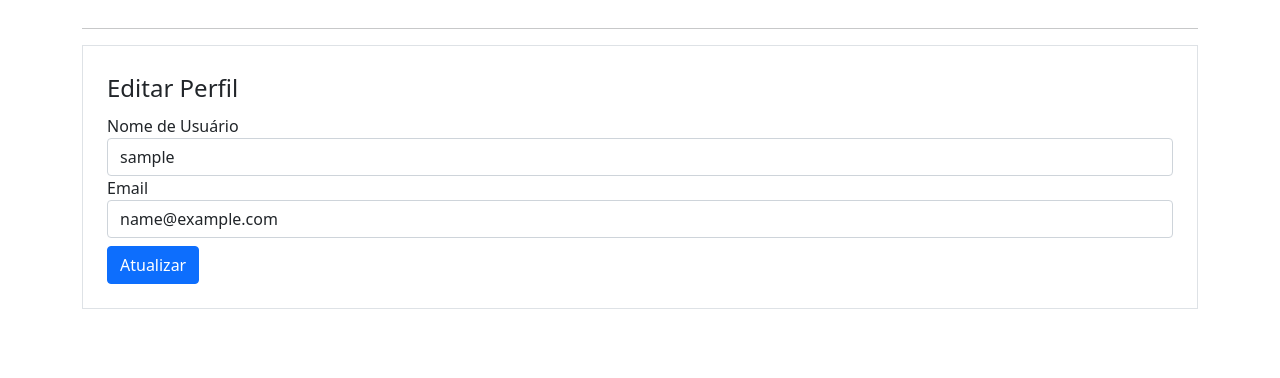
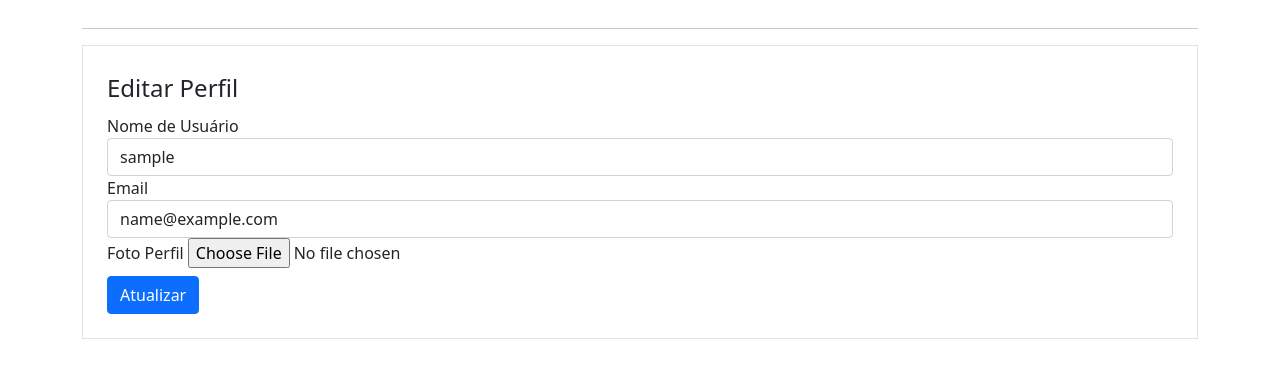
Before and after one commit to incolumepy-cursos/flask-impressionador, a Flask app: page /perfil/editar in a window 1280 px wide. Shown: the part 324-702 px from the top of the page. Run offline with Flask 2, Linux system fonts and the light colour scheme; the visitor is signed in with stand-in values (Sample User, id 1); data comes from the database, SQL or seed files in the repository; some libraries are stand-ins or nearby versions.

Commit message:
Inserido campos para editar foto de perfil

```diff
--- a/jedi/forms.py
+++ b/jedi/forms.py
@@ -2,6 +2,7 @@
 # -*- coding: utf-8 -*-
 __author__ = '@britodfbr'
 from flask_wtf import FlaskForm
+from flask_wtf.file import FileField, FileAllowed
 from wtforms import StringField, PasswordField, SubmitField, BooleanField
 from wtforms.validators import DataRequired, Length, Email, EqualTo, ValidationError
 from .models import Usuario
@@ -32,6 +33,7 @@ class FormLogin(FlaskForm):
 class FormEditarPerfil(FlaskForm):
     username = StringField('Nome de Usuário', validators=[DataRequired()])
     email = StringField('Email', validators=[DataRequired(), Email()])
+    foto_perfil = FileField('Foto Perfil', validators=[FileAllowed(['svg', 'png', 'jpg'])])
     submit_editar_perfil = SubmitField('Atualizar')
 
     def validate_email(self, email):
--- a/jedi/templates/perfil_editar.html
+++ b/jedi/templates/perfil_editar.html
@@ -35,6 +35,15 @@
                         {{form.email(class="form-control")}}
                     {% endif %}
                 </div>
+                <div class="form-group">
+                    {{ form.foto_perfil.label }}
+                    {{ form.foto_perfil(class="form-control-file") }}
+                    {% if form.foto_perfil.errors %}
+                        {% for erro in form.foto_perfil.errors: %}
+                            <span class="text-danger"> {{ erro }} </span> <br />
+                        {% endfor %}
+                    {% endif %}
+                </div>
             </fieldset>
             {{form.submit_editar_perfil(class="btn btn-primary mt-2")}}
         </form>
```
